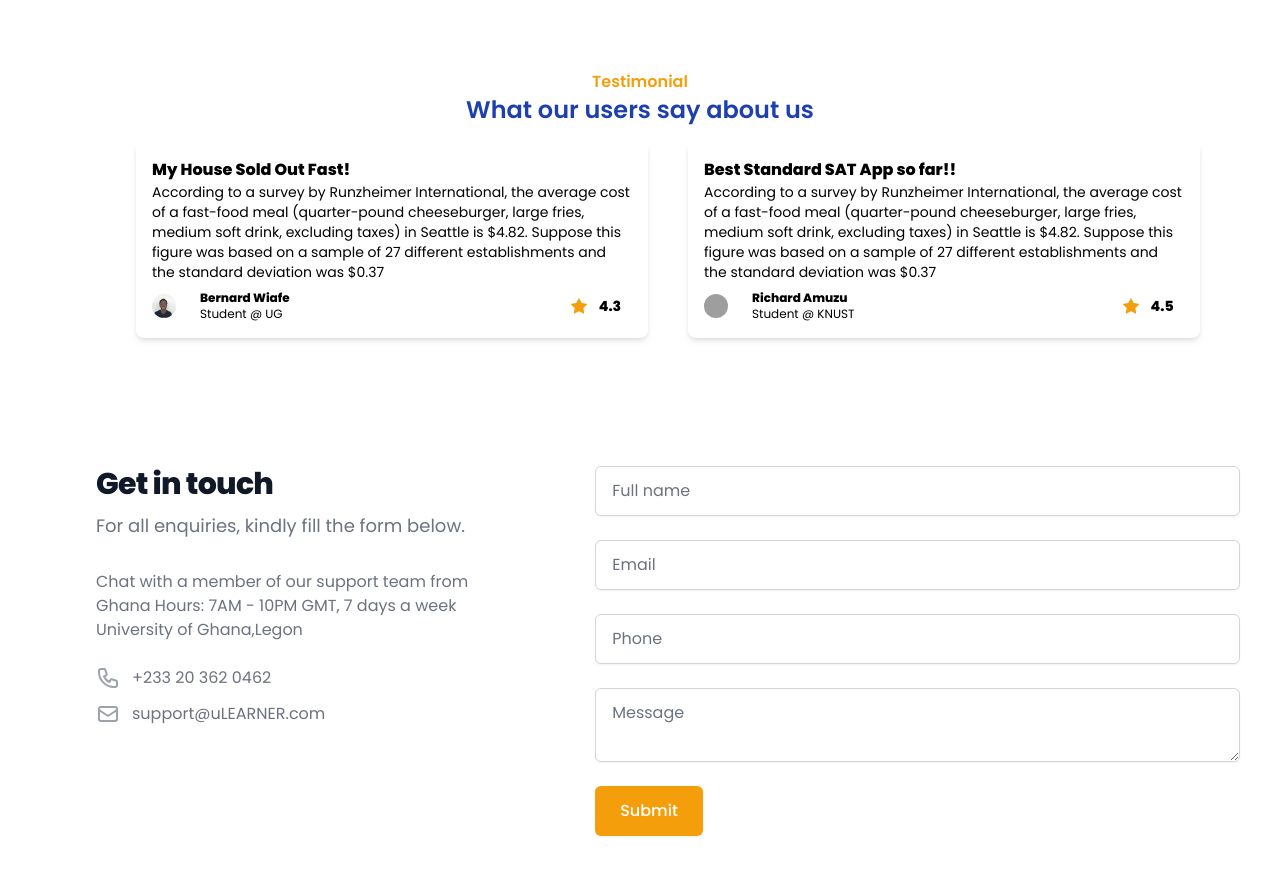
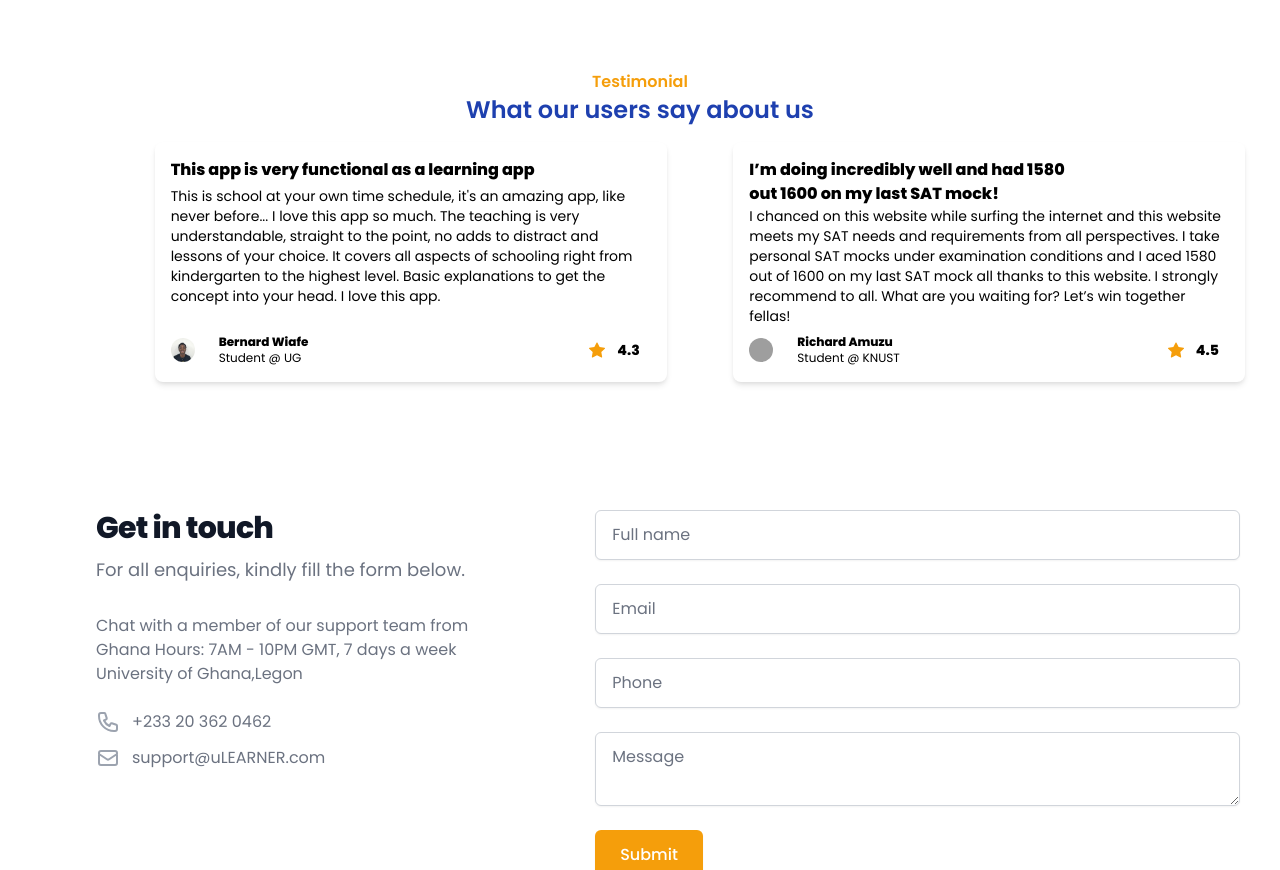
Before and after one commit to Ben-Wiafe/project-roogbram, a React (Create React App) app: page / in a window 1280 px wide. Shown: the part 2260-3130 px from the top of the page. Built offline with nearby package versions, Linux system fonts and the light colour scheme; grey boxes are pictures that could not be loaded.

Commit message:
modified users testimonies

```diff
--- a/src/components/testimonial/index.js
+++ b/src/components/testimonial/index.js
@@ -5,76 +5,77 @@ import { BsStarFill } from "react-icons/bs";
 
 function Testimony() {
   return (
-    <div>
-      <div class="text-center mt-14 -ml-14 sm:flex-column items-center sm:flex-grow lg:justify-evenly">
-        <p class="text-yellow-500 font-semibold text-md"> Testimonial</p>
-        <p class="text-blue-800 font-semibold text-2xl">
+    <div >
+      <div className="text-center mt-14 -ml-14 sm:flex-column items-center  lg:justify-evenly">
+        <p className="text-yellow-500 font-semibold text-md"> Testimonial</p>
+        <p className="text-blue-800 font-semibold text-2xl">
           {" "}
           What our users say about us
         </p>
       </div>
-      <div class="flex justify-center space-x-10 items-center pt-4 mb-4 ">
-        <div class=" rounded-lg mb-4 max-w- w-2/4 h-1/6 p-4 lg:bg-white shadow lg:shadow-md  sm:shadow-md sm: bg-green-600 md:bg-yellow-500 text-md font-bold sm:max-2-sm lg:max-w-lg">
+      <div className="lg:flex md:flex-column md:justify-between lg:justify-evenly sm:space-x-10  items-center pt-4 mb-4 ">
+        <div className="sm:ml-16 md:ml-16 rounded-lg mb-4  w-2/4 h-1/6 p-4 lg:bg-white shadow lg:shadow-md  sm:shadow-md text-md font-bold sm:max-2-sm lg:max-w-lg">
           {" "}
-          My House Sold Out Fast!
-          <p class="font-normal text-sm">
-            According to a survey by Runzheimer International, the average cost
-            of a fast-food meal (quarter-pound cheeseburger, large fries, medium
-            soft drink, excluding taxes) in Seattle is $4.82. Suppose this
-            figure was based on a sample of 27 different establishments and the
-            standard deviation was $0.37
+          <p className="sm:max-w-lg">
+          This app is very functional as a learning app
           </p>
 
-          <div class="flex space-x-3 items-center pt-2">
+          <p className="font-normal text-sm pb-5 mt-1 sm:max-w-xl">
+          This is school at your own time schedule, it's an amazing app, like never before...
+          I love this app so much. The teaching is very understandable, straight to the point, no adds to distract and lessons of your choice.
+          It covers all aspects of schooling right from kindergarten to the highest level.
+           Basic explanations to get the concept into your head. I love this app.          </p>
+
+          <div className="flex space-x-3 items-center pt-2">
           <img
-            class="w-6 rounded-xl h-6"
+            className="w-6 rounded-xl h-6"
             src={Azay}
             alt="A boy smiling"
           />
           <div></div>
-          <div class="lg:flex-column sm:flex-row max-w-xl md:flex-column max-w-lg">
-            <p class="font-bold text-xs"> Bernard Wiafe</p>
-            <p class="lg:font-normal lg:text-xs sm:text-lg sm:ml-0  sm:mr-5">
+          <div className="lg:flex-column sm:flex-row max-w-xl md:flex-column max-w-lg">
+            <p className="font-bold lg:text-xs md:text-lg sm:text-md"> Bernard Wiafe</p>
+            <p className="lg:font-normal lg:text-xs sm:text-lg sm:ml-0  sm:mr-5">
               Student @ UG
             </p>
           </div>
-          <div class="lg:pl-64">
+          <div className="lg:pl-64">
             <BsStarFill style={{size:15, color:'#F59E0B'}}  />
           </div>
           <div >
-            <p class="ml-0 font-bold text-sm sm:mr-2">4.3</p>
+            <p className="ml-0 font-bold text-sm sm:mr-2">4.3</p>
           </div>
         </div>
         </div>
 
-        <div class=" rounded-lg mb-4 w-2/4 h-1/6 p-4  lg:bg-white shadow lg:shadow-md sm:shadow-md sm: bg-green-600 md:bg-yellow-500 text-md font-bold sm:max-2-sm lg:max-w-lg">
+        <div className="sm:ml-16 md:ml-20 ml-10 rounded-lg mb-4 w-2/4 h-1/6 p-4  lg:bg-white shadow lg:shadow-md sm:shadow-md sm:  text-md font-bold sm:max-2-sm lg:max-w-lg">
           {" "}
-          Best Standard SAT App so far!!
-          <p class="font-normal text-sm">
-            According to a survey by Runzheimer International, the average cost
-            of a fast-food meal (quarter-pound cheeseburger, large fries, medium
-            soft drink, excluding taxes) in Seattle is $4.82. Suppose this
-            figure was based on a sample of 27 different establishments and the
-            standard deviation was $0.37
+          <p className="max-w-xs">
+          I’m doing incredibly well and had 1580 out 1600 on my last SAT mock!
+          </p>
+           <p className="font-normal text-sm sm:max-w-lg">
+          I chanced on this website while surfing the internet and this website meets my SAT needs and requirements from all perspectives.
+          I take personal SAT mocks under examination conditions and I aced 1580 out of 1600 on my last SAT mock all thanks to this website.
+          I strongly recommend to all. What are you waiting for? Let’s win together fellas!
           </p>
 
-          <div class="flex space-x-3 items-center pt-2">
+          <div className="flex space-x-3 items-center pt-2">
           <img
-            class="w-6 rounded-xl h-6"
+            className="w-6 rounded-xl h-6"
             src={She}
             alt="A boy smiling"
           />
           <div></div>
-          <div class="lg:flex-column sm:flex-row max-w-xl md:flex-column max-w-lg">
-            <p class="font-bold text-xs"> Richard Amuzu</p>
-            <p class="lg:font-normal lg:text-xs">Student @ KNUST
+          <div className="lg:flex-column sm:flex-row max-w-xl md:flex-column max-w-lg">
+            <p className="font-bold lg:text-xs md:text-md"> Richard Amuzu</p>
+            <p className="lg:font-normal lg:text-xs  md:text-md">Student @ KNUST
             </p>
           </div>
-          <div class="lg:pl-64">
+          <div className="lg:pl-64">
             <BsStarFill style={{size:15, color:'#F59E0B'}}  />
           </div>
           <div >
-            <p class="ml-0 font-bold text-sm sm:mr-2">4.5</p>
+            <p className="ml-0 font-bold text-sm sm:mr-2">4.5</p>
           </div>
         </div>
         </div>
```
